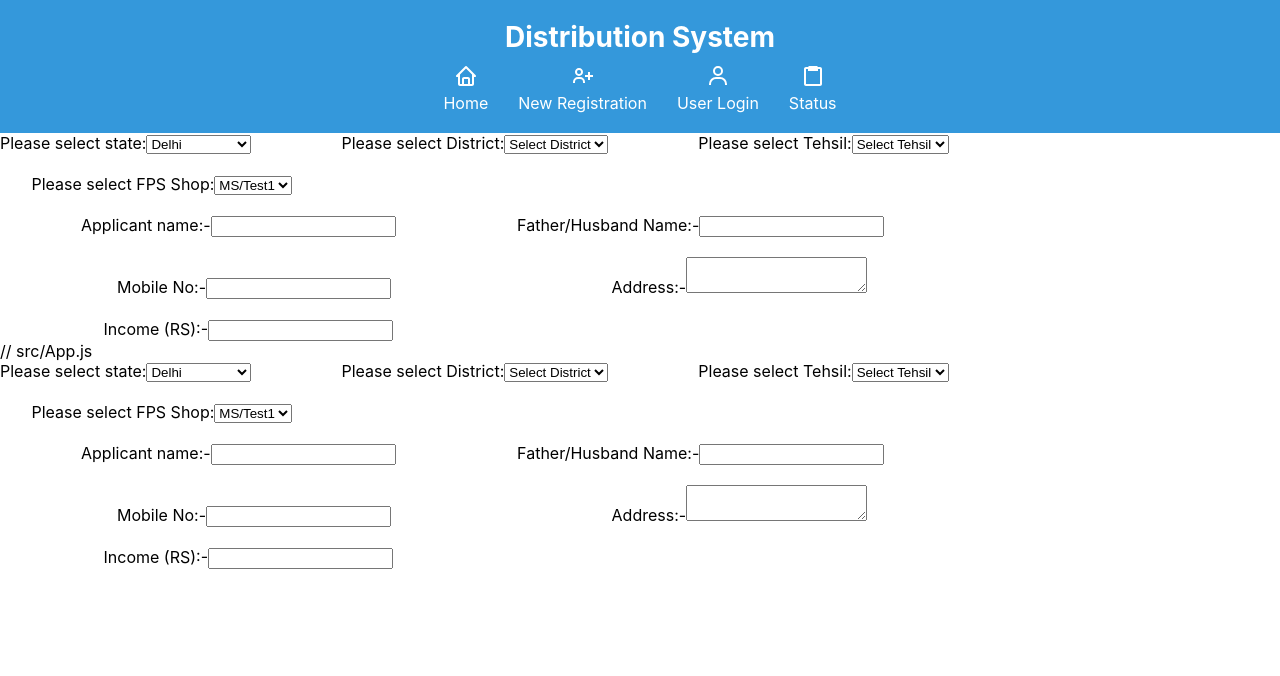
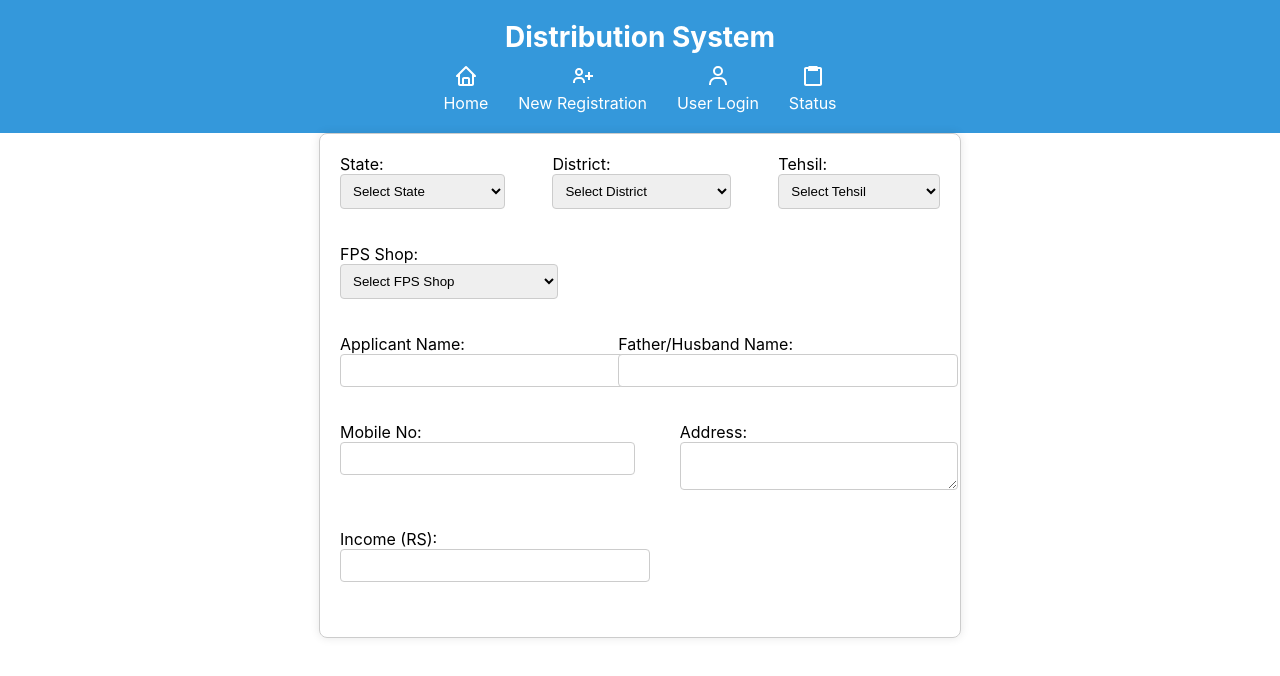
Before and after one commit to prashantgupta8feb/Public-Distribution-Syatem-POC, a React (Create React App) app in the folder frontend/: page /new-registration in a window 1280 px wide. Shown: the top 676 px of the page. Built offline with nearby package versions, Linux system fonts and the light colour scheme.

Commit message:
Issue fix for page navigation

```diff
--- a/frontend/package.json
+++ b/frontend/package.json
@@ -10,7 +10,7 @@
     "react": "^18.2.0",
     "react-dom": "^18.2.0",
     "react-icons": "^4.12.0",
-    "react-router-dom": "^5.2.0",
+    "react-router-dom": "^6.21.1",
     "react-scripts": "^3.0.1",
     "styled-components": "^6.1.6",
     "web-vitals": "^2.1.4"
--- a/frontend/src/App.js
+++ b/frontend/src/App.js
@@ -1,25 +1,12 @@
 // src/App.js
 import React from 'react';
-import { BrowserRouter as Router, Route, Switch } from 'react-router-dom';
-import Header from './components/Header';
-import DistributionForm from './components/Dashboard';
-import RegistrationForm from './components/RegistrationForm';
-
+import { BrowserRouter as Router } from 'react-router-dom';
+import RoutesComponent from './Routes'; // Updated import name
 
 const App = () => {
   return (
     <Router>
-      <div>
-        <Header />
-        <Switch>
-          <Route path="/" exact component={DistributionForm} />
-          {/* Add routes for New Registration, User Login, and Status of Request */}
-          <Route path="/new-registration" exact component={RegistrationForm}/>
-          {/* Add other routes if needed */}
-        </Switch>
-       </div>
-       // src/App.js
-<      Route path="/new-registration" component={RegistrationForm} />
+      <RoutesComponent /> {/* Updated component name */}
     </Router>
   );
 };
--- /dev/null
+++ b/frontend/src/Routes.js
@@ -0,0 +1,21 @@
+// src/Routes.js
+import React from 'react';
+import { Route, Routes } from 'react-router-dom';
+import Header from './components/Header';
+import DistributionForm from './components/Dashboard';
+import RegistrationForm from './components/RegistrationForm';
+
+const RoutesComponent = () => {
+  return (
+    <div>
+      <Header />
+      <Routes>
+        <Route path="new-registration" element={<RegistrationForm />} />
+        <Route path="/" element={<DistributionForm />} />
+        {/* Add other routes if needed */}
+      </Routes>
+    </div>
+  );
+};
+
+export default RoutesComponent;
--- /dev/null
+++ b/frontend/src/components/RegistrationForm.css
@@ -0,0 +1,44 @@
+/* RegistrationForm.css */
+
+.registration-form {
+    max-width: 600px;
+    margin: auto;
+    padding: 20px;
+    border: 1px solid #ccc;
+    border-radius: 8px;
+    box-shadow: 0 0 10px rgba(0, 0, 0, 0.1);
+  }
+
+  .form-section {
+    display: flex;
+    justify-content: space-between;
+    margin-bottom: 15px;
+  }
+
+  label {
+    display: block;
+    margin-bottom: 8px;
+  }
+
+  select,
+  input,
+  textarea {
+    width: 100%;
+    padding: 8px;
+    margin-bottom: 12px;
+    border: 1px solid #ccc;
+    border-radius: 4px;
+  }
+
+  button {
+    background-color: #4caf50;
+    color: white;
+    padding: 10px 15px;
+    border: none;
+    border-radius: 4px;
+    cursor: pointer;
+  }
+
+  button:hover {
+    background-color: #45a049;
+  }
--- a/frontend/src/components/RegistrationForm.js
+++ b/frontend/src/components/RegistrationForm.js
@@ -1,79 +1,102 @@
 // RegistrationForm.js
-import React from 'react';
+import React, { useState } from 'react';
+import './RegistrationForm.css'; // Import your CSS file for styling
 
-const RegistrationForm = () => (
-  <div>
-    <div className="divState">
-      Please select state:
-      <select name="cars" id="cars">
+const RegistrationForm = () => {
+  const [formData, setFormData] = useState({
+    state: '',
+    district: '',
+    tehsil: '',
+    fpsShop: '',
+    applicantName: '',
+    fatherHusbandName: '',
+    mobileNo: '',
+    address: '',
+    income: '',
+  });
+
+  const handleInputChange = (e) => {
+    const { name, value } = e.target;
+    setFormData((prevData) => ({
+      ...prevData,
+      [name]: value,
+    }));
+  };
+
+  return (
+    <div className="registration-form">
+      <div className="form-section">
+        <label>
+          State:
+          <select name="state" value={formData.state} onChange={handleInputChange}>
+            <option value="">Select State</option>
             <option value="Delhi">Delhi</option>
-        <option value="Uttar pradesh">Uttar Pradesh</option>
+            <option value="Uttar Pradesh">Uttar Pradesh</option>
             <option value="Uttrakhand">Uttrakhand</option>
             <option value="Punjab">Punjab</option>
           </select>
-      &nbsp;&nbsp;&nbsp;&nbsp;&nbsp;&nbsp;&nbsp;&nbsp;&nbsp;&nbsp;&nbsp;&nbsp;&nbsp;&nbsp;&nbsp;&nbsp;&nbsp;&nbsp;&nbsp;
-      Please select District:
-      <select name="District" id="District">
-        <option value="select District">Select District</option>
+        </label>
+
+        <label>
+          District:
+          <select name="district" value={formData.district} onChange={handleInputChange}>
+            <option value="">Select District</option>
+            {/* Add district options */}
           </select>
-      &nbsp;&nbsp;&nbsp;&nbsp;&nbsp;&nbsp;&nbsp;&nbsp;&nbsp;&nbsp;&nbsp;&nbsp;&nbsp;&nbsp;&nbsp;&nbsp;&nbsp;&nbsp;&nbsp;
-      Please select Tehsil:
-      <select name="Tehsil" id="Tehsil">
-        <option value="select Tehsil">Select Tehsil</option>
+        </label>
+
+        <label>
+          Tehsil:
+          <select name="tehsil" value={formData.tehsil} onChange={handleInputChange}>
+            <option value="">Select Tehsil</option>
+            {/* Add tehsil options */}
           </select>
+        </label>
       </div>
-    <br />
-    <div className="divFPSShop">
-      &nbsp;&nbsp;&nbsp;&nbsp;&nbsp;&nbsp;
-      Please select FPS Shop:
-      <select name="FPS" id="FPS">
+
+      <div className="form-section">
+        <label>
+          FPS Shop:
+          <select name="fpsShop" value={formData.fpsShop} onChange={handleInputChange}>
+            <option value="">Select FPS Shop</option>
             <option value="MS/Test1">MS/Test1</option>
             <option value="MS/Test2">MS/Test2</option>
           </select>
-      &nbsp;&nbsp;&nbsp;&nbsp;&nbsp;&nbsp;&nbsp;&nbsp;&nbsp;&nbsp;&nbsp;&nbsp;&nbsp;&nbsp;&nbsp;&nbsp;&nbsp;&nbsp;&nbsp;
-      &nbsp;&nbsp;&nbsp;&nbsp;&nbsp;&nbsp;&nbsp;&nbsp;&nbsp;&nbsp;&nbsp;&nbsp;&nbsp;&nbsp;&nbsp;&nbsp;&nbsp;&nbsp;
-    </div>
-    <br />
-    <div>
-      <div>
-        &nbsp;&nbsp;&nbsp;&nbsp;&nbsp;&nbsp;&nbsp;&nbsp;&nbsp;&nbsp;&nbsp;&nbsp;&nbsp;&nbsp;&nbsp;&nbsp;&nbsp;&nbsp;
-        <label>
-          Applicant name:-
-          <input type="text" />
-        </label>
-        &nbsp;&nbsp;&nbsp;&nbsp;&nbsp;&nbsp;&nbsp;&nbsp;&nbsp;&nbsp;&nbsp;&nbsp;&nbsp;&nbsp;&nbsp;&nbsp;&nbsp;&nbsp;&nbsp;
-        &nbsp;&nbsp;&nbsp;&nbsp;&nbsp;&nbsp;&nbsp;
-        <label>
-          Father/Husband Name:-
-          <input type="text" />
         </label>
       </div>
-      <br />
-      <div>
-        &nbsp;&nbsp;&nbsp;&nbsp;&nbsp;&nbsp;&nbsp;&nbsp;&nbsp;&nbsp;&nbsp;&nbsp;&nbsp;&nbsp;&nbsp;&nbsp;&nbsp;&nbsp;
-        &nbsp;&nbsp;&nbsp;&nbsp;&nbsp;&nbsp;&nbsp;
+
+      <div className="form-section">
         <label>
-          Mobile No:-
-          <input type="tel" />
+          Applicant Name:
+          <input type="text" name="applicantName" value={formData.applicantName} onChange={handleInputChange} />
         </label>
-        &nbsp;&nbsp;&nbsp;&nbsp;&nbsp;&nbsp;&nbsp;&nbsp;&nbsp;&nbsp;&nbsp;&nbsp;&nbsp;&nbsp;&nbsp;&nbsp;&nbsp;&nbsp;&nbsp;
-        &nbsp;&nbsp;&nbsp;&nbsp;&nbsp;&nbsp;&nbsp;
+
         <label>
-          &nbsp;&nbsp;&nbsp;&nbsp;&nbsp;&nbsp;&nbsp;&nbsp;&nbsp;&nbsp;&nbsp;&nbsp;&nbsp;&nbsp;&nbsp;&nbsp;&nbsp;&nbsp;&nbsp;&nbsp;&nbsp;
-          Address:-
-          <textarea type=""></textarea>
+          Father/Husband Name:
+          <input type="text" name="fatherHusbandName" value={formData.fatherHusbandName} onChange={handleInputChange} />
         </label>
       </div>
-      <br />
-      <div>
-        &nbsp;&nbsp;&nbsp;&nbsp;&nbsp;&nbsp;&nbsp;&nbsp;&nbsp;&nbsp;&nbsp;&nbsp;&nbsp;&nbsp;&nbsp;&nbsp;&nbsp;&nbsp;
-        &nbsp;&nbsp;&nbsp;&nbsp;
+
+      <div className="form-section">
         <label>
-          Income (RS):-
-          <input type="number" />
+          Mobile No:
+          <input type="tel" name="mobileNo" value={formData.mobileNo} onChange={handleInputChange} />
+        </label>
+
+        <label>
+          Address:
+          <textarea name="address" value={formData.address} onChange={handleInputChange} />
+        </label>
+      </div>
+
+      <div className="form-section">
+        <label>
+          Income (RS):
+          <input type="number" name="income" value={formData.income} onChange={handleInputChange} />
         </label>
       </div>
     </div>
-  </div>
   );
+};
+
 export default RegistrationForm;
```
Also changed, not shown: 1 other file (tests, documents, lock files or other folders). Lines whose indentation alone changed are shown as unchanged.
